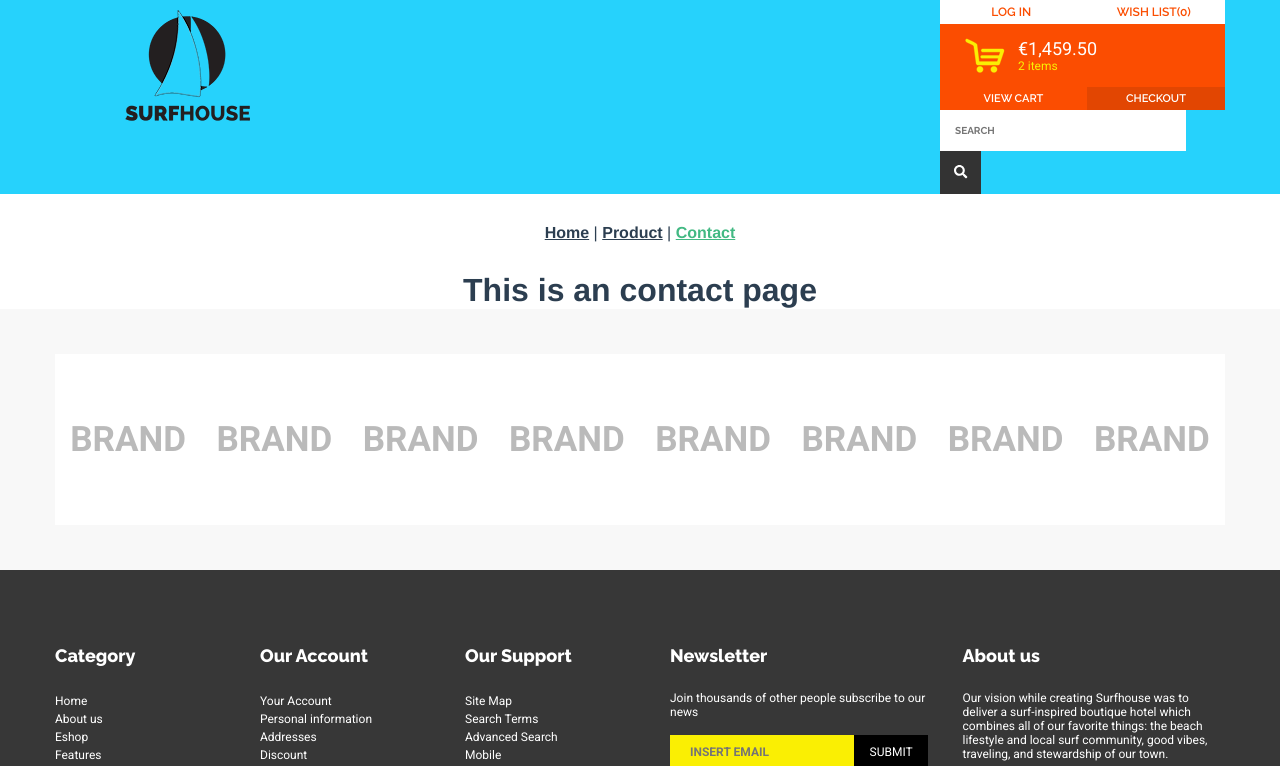
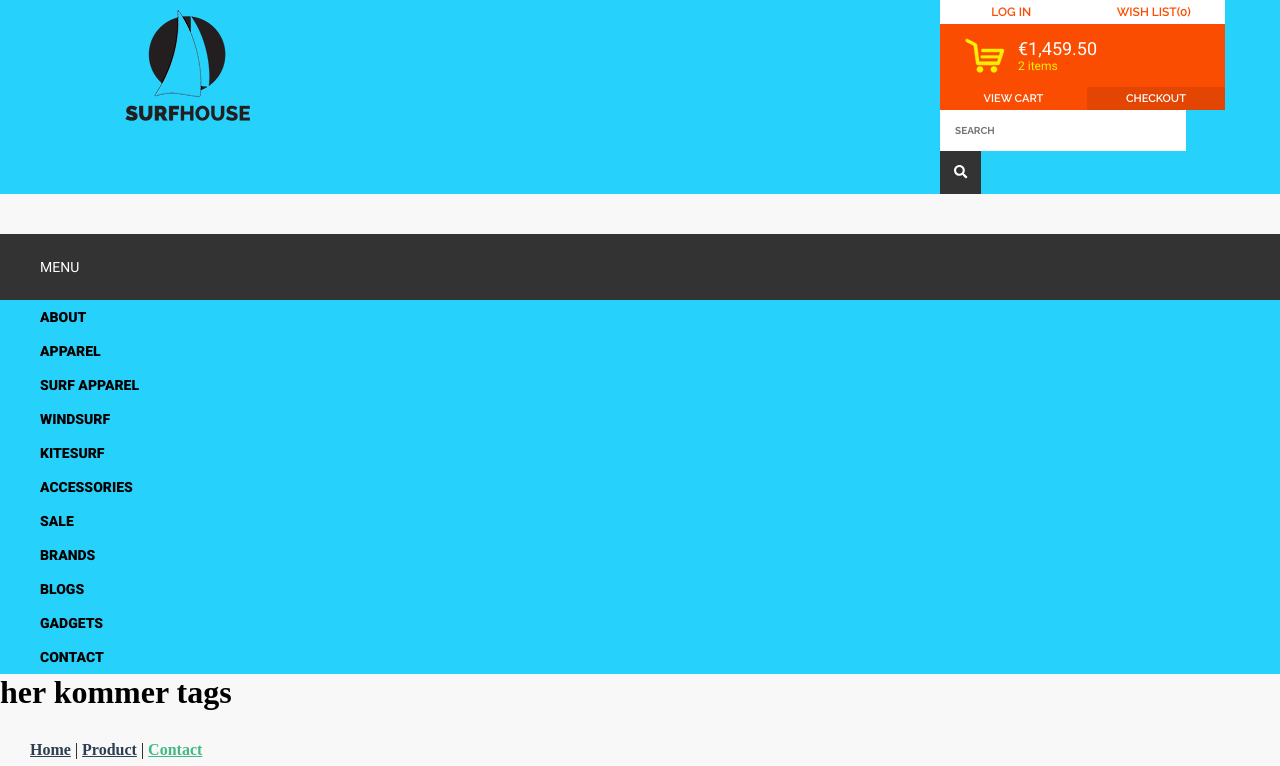
Before and after one commit to michellethomsen1/mfd_exam_michelle, a Vue app: page /contact in a window 1280 px wide. Shown: the top 766 px of the page. Built offline with nearby package versions, Linux system fonts and the light colour scheme.

Commit message:
Navbar added

```diff
--- a/src/App.vue
+++ b/src/App.vue
@@ -1,6 +1,8 @@
 <template>
   <div id="app">
     <MainHeader/>
+    <NavSidebar/>
+    <TagsWidget/>
     <div id="nav">
       <router-link to="/">Home</router-link> |
       <router-link to="/product">Product</router-link> |
@@ -20,12 +22,16 @@
 <script>
   // @ is an alias to /src
   import MainHeader from '@/components/MainHeader.vue';
+  import NavSidebar from '@/components/NavSidebar.vue';
+  import TagsWidget from '@/components/TagsWidget.vue';
   import Brands from '@/components/Brands.vue';
   import MainFooter from '@/components/MainFooter.vue';
 
   export default {
     components: {
       MainHeader,
+      NavSidebar,
+      TagsWidget,
       Brands,
       MainFooter
     }
@@ -33,13 +39,6 @@
 </script>
 
 <style lang="scss">
-#app {
-    font-family: 'Avenir', Helvetica, Arial, sans-serif;
-    -webkit-font-smoothing: antialiased;
-    -moz-osx-font-smoothing: grayscale;
-    text-align: center;
-    color: #2c3e50;
-  }
   #nav {
     padding: 30px;
     a {
--- a/src/assets/scss/02-Components/_brands.scss
+++ b/src/assets/scss/02-Components/_brands.scss
@@ -11,5 +11,6 @@
         font-family: $roboto;
         font-size: 35px;
         padding: 65px 0;
+        text-align: center;
     }
 }
--- a/src/assets/scss/02-Components/_header.scss
+++ b/src/assets/scss/02-Components/_header.scss
@@ -1,5 +1,6 @@
 #header {
     background-color: $color-light-blue;
+    margin-bottom: 40px;
 
     header {
         @include container-desktop;
--- /dev/null
+++ b/src/assets/scss/02-Components/_navsidebar.scss
@@ -0,0 +1,44 @@
+#nav-sidebar {
+    background-color: $color-light-blue;
+
+    button {
+        padding: 25px 40px;
+        width: 100%;
+        text-align: left;
+        font-family: $roboto;
+        font-size: 14px;
+        border: none;
+        outline: none;
+        background-color: $color-dark-grey;
+        color: white;
+
+        &:hover {
+            cursor: pointer;
+            color: $color-light-blue;
+        }
+    }
+
+    nav {
+
+        li {
+            padding: 8px 40px;
+
+            a {
+                color: black;
+                text-decoration: none;
+                font-family: $roboto;
+                font-size: 14px;
+                font-weight: 900;
+            }
+
+            &:hover {
+                background-color: $color-dark-grey;
+                cursor: pointer;
+
+                a {
+                    color: white !important;
+                }
+            }
+        }
+    }
+}
--- a/src/assets/scss/04-Layouts/_base.scss
+++ b/src/assets/scss/04-Layouts/_base.scss
@@ -2,3 +2,7 @@
     margin: 0;
     padding: 0;
 }
+
+body {
+    background-color: $color-bg;
+}
--- a/src/assets/scss/main.scss
+++ b/src/assets/scss/main.scss
@@ -7,6 +7,7 @@
 @import '02-Components/buttons';
 @import '02-Components/footer';
 @import '02-Components/header';
+@import '02-Components/navsidebar';
 
 // Pages
 @import '03-Pages/contact';
--- a/src/components/MainFooter.vue
+++ b/src/components/MainFooter.vue
@@ -4,13 +4,13 @@
         <div class="container">
           <ul class="category">
             <h3>Category</h3>
-            <li><a href="#">Home</a></li>
+            <li><router-link to="/">Home</router-link></li>
             <li><a href="#">About us</a></li>
             <li><a href="#">Eshop</a></li>
             <li><a href="#">Features</a></li>
             <li><a href="#">New collections</a></li>
             <li><a href="#">Blog</a></li>
-            <li><a href="#">Contact</a></li>
+            <li><router-link to="/Contact">Contact</router-link></li>
           </ul>
 
           <ul class="account">
--- /dev/null
+++ b/src/components/NavSidebar.vue
@@ -0,0 +1,26 @@
+<template>
+    <div id="nav-sidebar">
+        <button class="menu_button" v-on:click="openMenu">MENU</button>
+        <nav id="navigation">
+            <ul>
+                <li><a href="#">ABOUT</a></li>
+                <li><a href="#">APPAREL</a></li>
+                <li><a href="#">SURF APPAREL</a></li>
+                <li><a href="#">WINDSURF</a></li>
+                <li><a href="#">KITESURF</a></li>
+                <li><a href="#">ACCESSORIES</a></li>
+                <li><a href="#">SALE</a></li>
+                <li><a href="#">BRANDS</a></li>
+                <li><a href="#">BLOGS</a></li>
+                <li><a href="#">GADGETS</a></li>
+                <li><router-link to="/Contact">CONTACT</router-link></li>
+            </ul>
+        </nav>
+    </div>
+</template>
+
+<script>
+    export default {
+        name: 'NavSidebar',
+    }
+</script>
--- /dev/null
+++ b/src/components/TagsWidget.vue
@@ -0,0 +1,11 @@
+<template>
+    <div id="tags">
+        <h1>her kommer tags</h1>
+    </div>
+</template>
+
+<script>
+    export default {
+        name: 'Tagswidget',
+    }
+</script>
```
